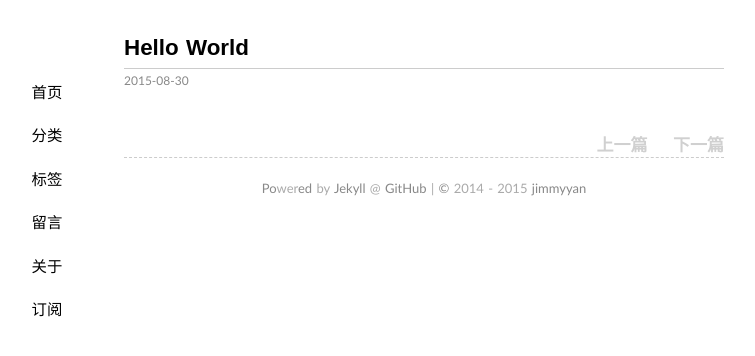
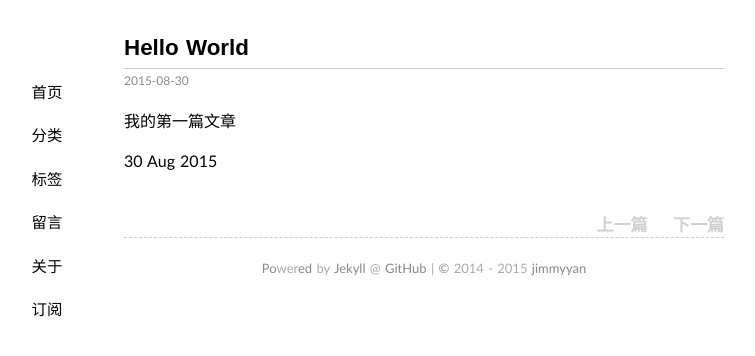
Before and after one commit to jimmyyan/jimmyyan.github.io, a Jekyll site: the page built from _posts/2015-08-30-hello-world.html, in a window 1280 px wide. Shown: the top 356 px of the page, without its empty margins (216-971 px from the left). Built offline with Jekyll 4.4.1, drawn with Linux system fonts in a browser that asks for light colours; some web fonts are replaced; Markdown is read by kramdown in place of the engine named in the settings; comment, search, counter and statistics services are not loaded.

Commit message:
Update 2015-08-30-hello-world.html

```diff
--- a/_posts/2015-08-30-hello-world.html
+++ b/_posts/2015-08-30-hello-world.html
@@ -2,3 +2,6 @@
   layout: post
   titile: hello world
 ---
+
+<p>我的第一篇文章</p>
+<p>{{ page.date | date_to_string }}</p>
```
